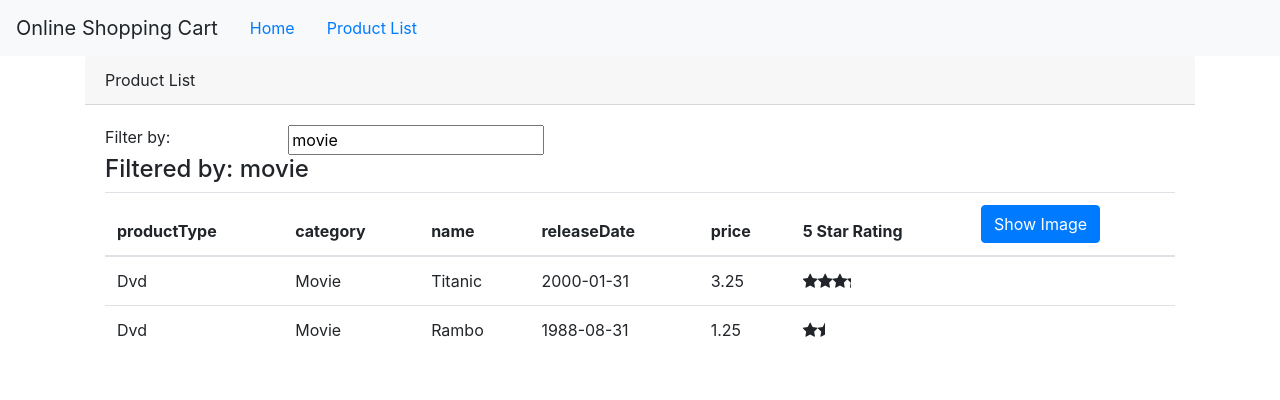
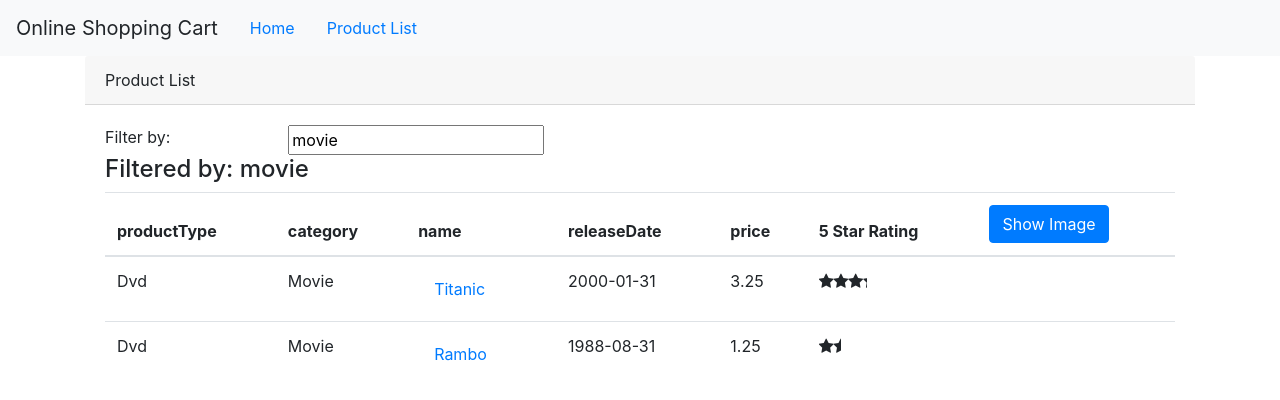
Before and after one commit to jayampathib/Angular_ShopingCart, an Angular app in the folder ShopCart/: page /products in a window 1280 px wide. Shown: the top 400 px of the page. Built offline with nearby package versions, Linux system fonts and the light colour scheme.

Commit message:
11.6.1 Add route Link Attribute

```diff
--- a/ShopCart/src/app/Products/product-list.component.html
+++ b/ShopCart/src/app/Products/product-list.component.html
@@ -37,7 +37,7 @@
                     <!-- <td> {{product.productId 		}}</td> -->
                     <td> {{product.productType     }}</td>
                     <td> {{product.category        }}</td>
-                    <td> {{product.name            }}</td>
+                    <td><a class='nav-link' [routerLink]="['/products', product.productId]">{{product.name  }}</a> </td>
                     <td> {{product.releaseDate     }}</td>
                     <td> {{product.price           }}</td>
                     <td> <shp-star [rating]='product.starRating'
```
